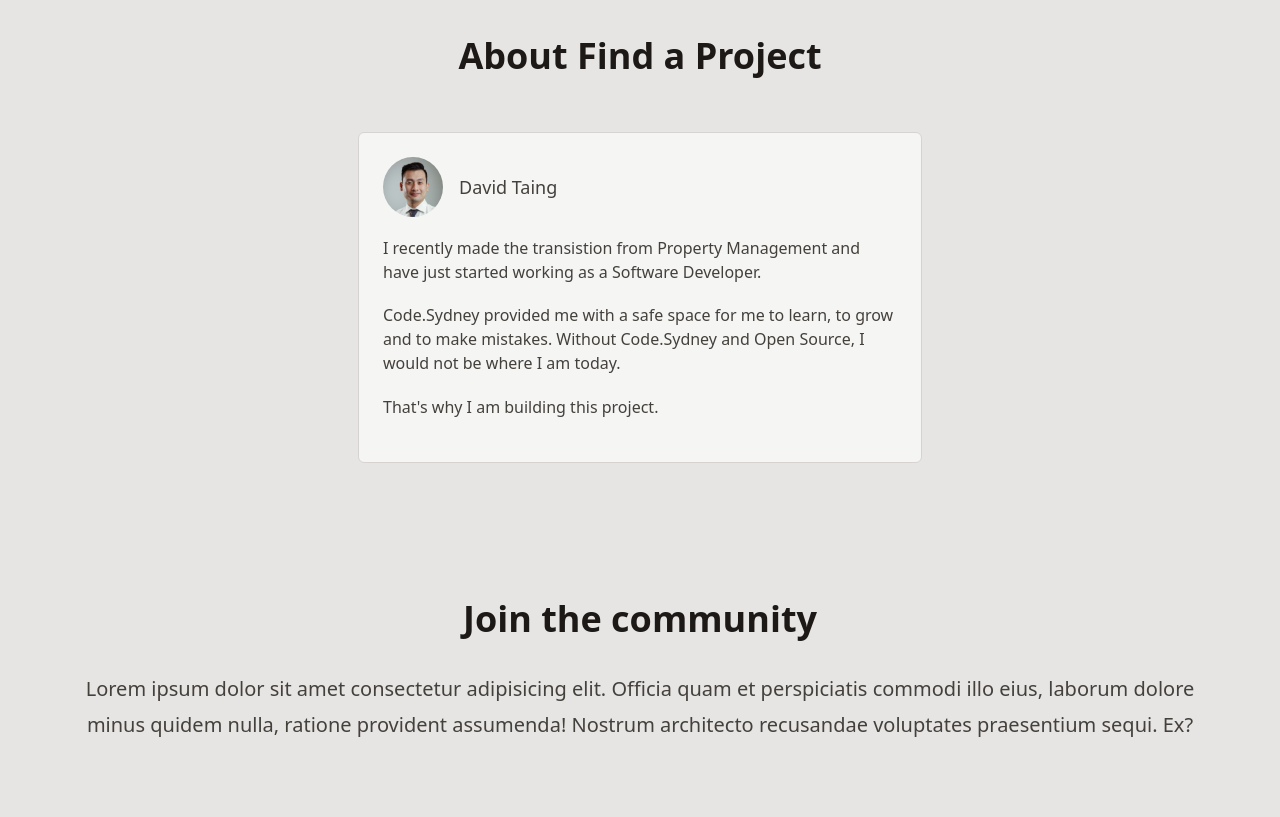
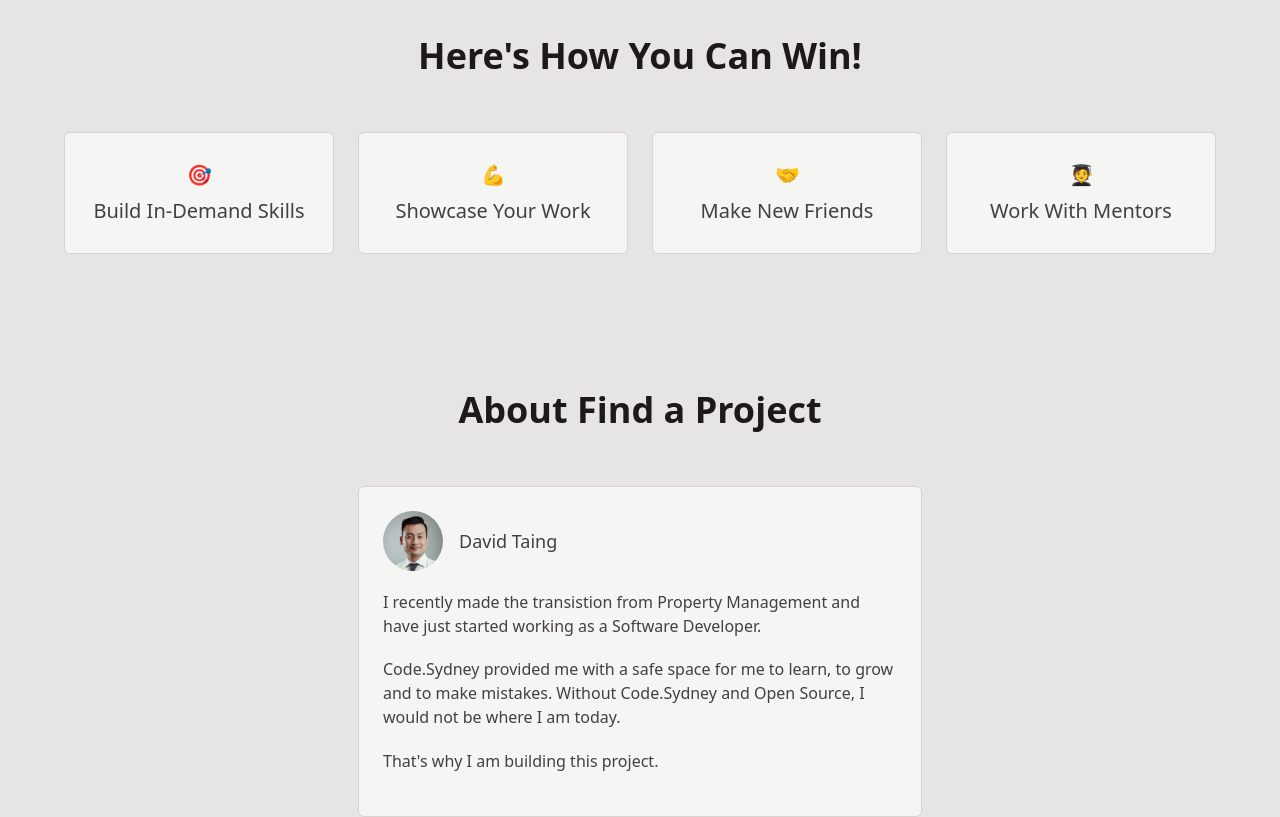
Before and after one commit to davidtaing/find-a-project, a Next.js app: page / in a window 1280 px wide. Shown: the part 1300-2117 px from the top of the page. Built offline with nearby package versions, Linux system fonts and the light colour scheme; what prettier-plugin-tailwindcss would draw is missing.

Commit message:
feat: add How You Can Win section to Homepage

```diff
--- a/src/app/page.tsx
+++ b/src/app/page.tsx
@@ -47,6 +47,28 @@ export default function Home() {
 
       <section className="mx-auto mb-20 grid max-w-6xl grid-cols-12 gap-6">
         <div className="col-span-12">
+          <h2 className="text-center">Here&apos;s How You Can Win!</h2>
+        </div>
+        <article className="col-span-3 rounded-md border border-stone-300 bg-stone-100 p-6 text-center dark:border-stone-800 dark:bg-stone-800">
+          <p className="m-0">🎯</p>
+          <p className="m-0 font-medium">Build In-Demand Skills</p>
+        </article>
+        <article className="col-span-3 rounded-md border border-stone-300 bg-stone-100 p-6 text-center dark:border-stone-800 dark:bg-stone-800">
+          <p className="m-0">💪</p>
+          <p className="m-0 font-medium">Showcase Your Work</p>
+        </article>
+        <article className="col-span-3 rounded-md border border-stone-300 bg-stone-100 p-6 text-center dark:border-stone-800 dark:bg-stone-800">
+          <p className="m-0">🤝</p>
+          <p className="m-0 font-medium">Make New Friends</p>
+        </article>
+        <article className="col-span-3 rounded-md border border-stone-300 bg-stone-100 p-6 text-center dark:border-stone-800 dark:bg-stone-800">
+          <p className="m-0">🧑‍🎓</p>
+          <p className="m-0 font-medium">Work With Mentors</p>
+        </article>
+      </section>
+
+      <section className="mx-auto mb-20 grid max-w-6xl grid-cols-12 gap-6">
+        <div className="col-span-12">
           <h2 className="text-center">About Find a Project</h2>
         </div>
         <div className="col-span-6 col-start-4 rounded-md border border-stone-300 bg-stone-100 p-6 dark:border-stone-800 dark:bg-stone-800">
```
